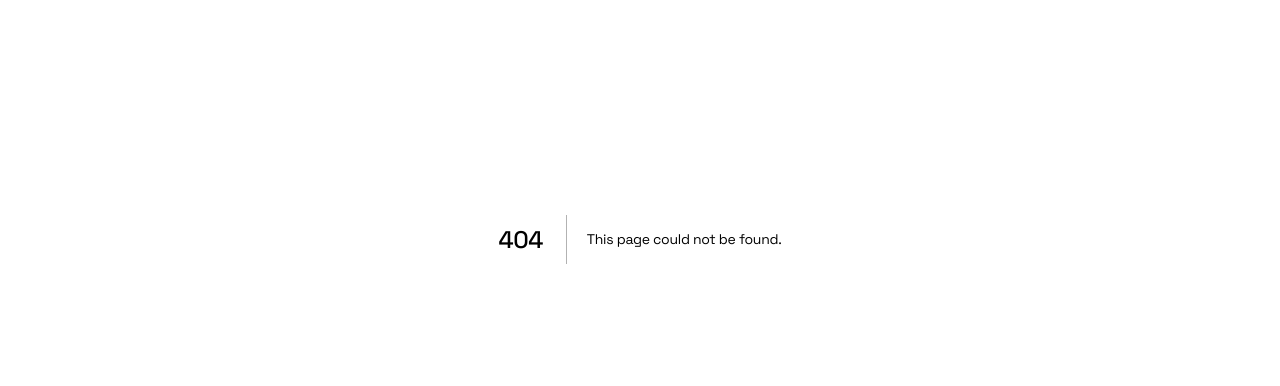
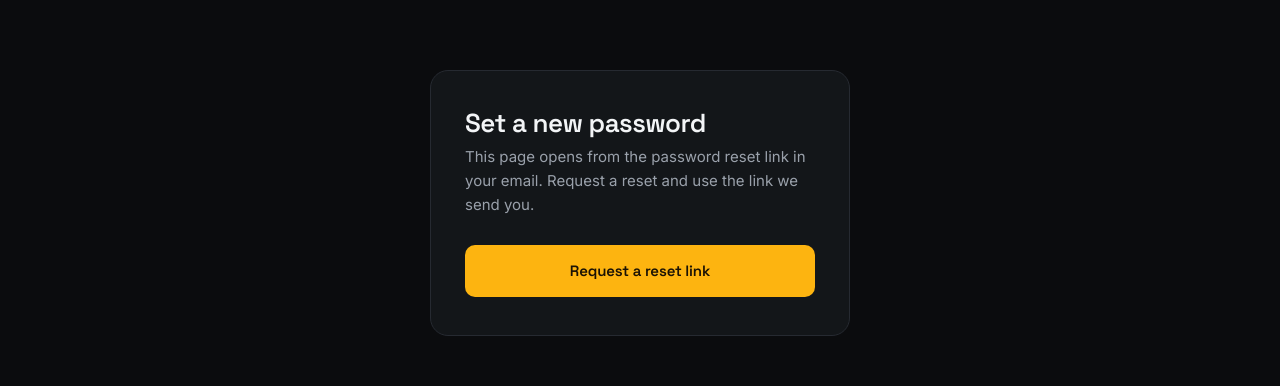
Before and after one commit to KnappBuiltMachines/betselstack-site, a Next.js app: page /reset-password in a window 1280 px wide. Before the commit this address had no page. Shown: the part 234-620 px from the top of the page. Built offline with nearby package versions, Linux system fonts and the light colour scheme; no server answers.

Commit message:
Implement reset password page with validation

```diff
--- /dev/null
+++ b/app/reset-password/page.js
@@ -0,0 +1,93 @@
+"use client";
+
+import Link from "next/link";
+import { useState, useEffect } from "react";
+import { createClient } from "@/lib/supabase/client";
+
+export default function ResetPasswordPage() {
+  const [ready, setReady] = useState(false);
+  const [hasSession, setHasSession] = useState(false);
+  const [password, setPassword] = useState("");
+  const [confirm, setConfirm] = useState("");
+  const [err, setErr] = useState(null);
+  const [done, setDone] = useState(false);
+  const [loading, setLoading] = useState(false);
+
+  useEffect(() => {
+    const supabase = createClient();
+    supabase.auth.getUser().then(({ data }) => {
+      setHasSession(!!data.user);
+      setReady(true);
+    });
+  }, []);
+
+  const handleReset = async (e) => {
+    e.preventDefault();
+    setErr(null);
+    if (password.length < 6) {
+      setErr("Password must be at least 6 characters.");
+      return;
+    }
+    if (password !== confirm) {
+      setErr("Passwords do not match.");
+      return;
+    }
+    setLoading(true);
+    const supabase = createClient();
+    const { error } = await supabase.auth.updateUser({ password });
+    if (error) {
+      setErr(error.message);
+      setLoading(false);
+      return;
+    }
+    setDone(true);
+    setLoading(false);
+    setTimeout(() => {
+      window.location.href = "/account";
+    }, 1500);
+  };
+
+  return (
+    <section className="auth-wrap">
+      <div className="auth-card">
+        <h1>Set a new password</h1>
+
+        {!ready ? (
+          <p className="sub">Loading...</p>
+        ) : done ? (
+          <p className="auth-note" style={{ borderStyle: "solid" }}>
+            Password updated. Taking you to your account...
+          </p>
+        ) : !hasSession ? (
+          <>
+            <p className="sub">
+              This page opens from the password reset link in your email. Request
+              a reset and use the link we send you.
+            </p>
+            <Link href="/forgot-password" className="btn btn--primary btn--block">
+              Request a reset link
+            </Link>
+          </>
+        ) : (
+          <>
+            <p className="sub">Choose a new password for your account.</p>
+            <form onSubmit={handleReset}>
+              <div className="field">
+                <label htmlFor="password">New password</label>
+                <input id="password" type="password" className="input" value={password} onChange={(e) => setPassword(e.target.value)} placeholder="New password" minLength={6} required />
+              </div>
+              <div className="field">
+                <label htmlFor="confirm">Confirm password</label>
+                <input id="confirm" type="password" className="input" value={confirm} onChange={(e) => setConfirm(e.target.value)} placeholder="Re-enter new password" minLength={6} required />
+              </div>
+              {err && <p style={{ color: "#ff6b6b", fontSize: 14, marginBottom: 12 }}>{err}</p>}
+              <button className="btn btn--primary btn--block" type="submit" disabled={loading}>
+                {loading ? "Saving..." : "Update password"}
+              </button>
+            </form>
+          </>
+        )}
+      </div>
+    </section>
+  );
+}
```
